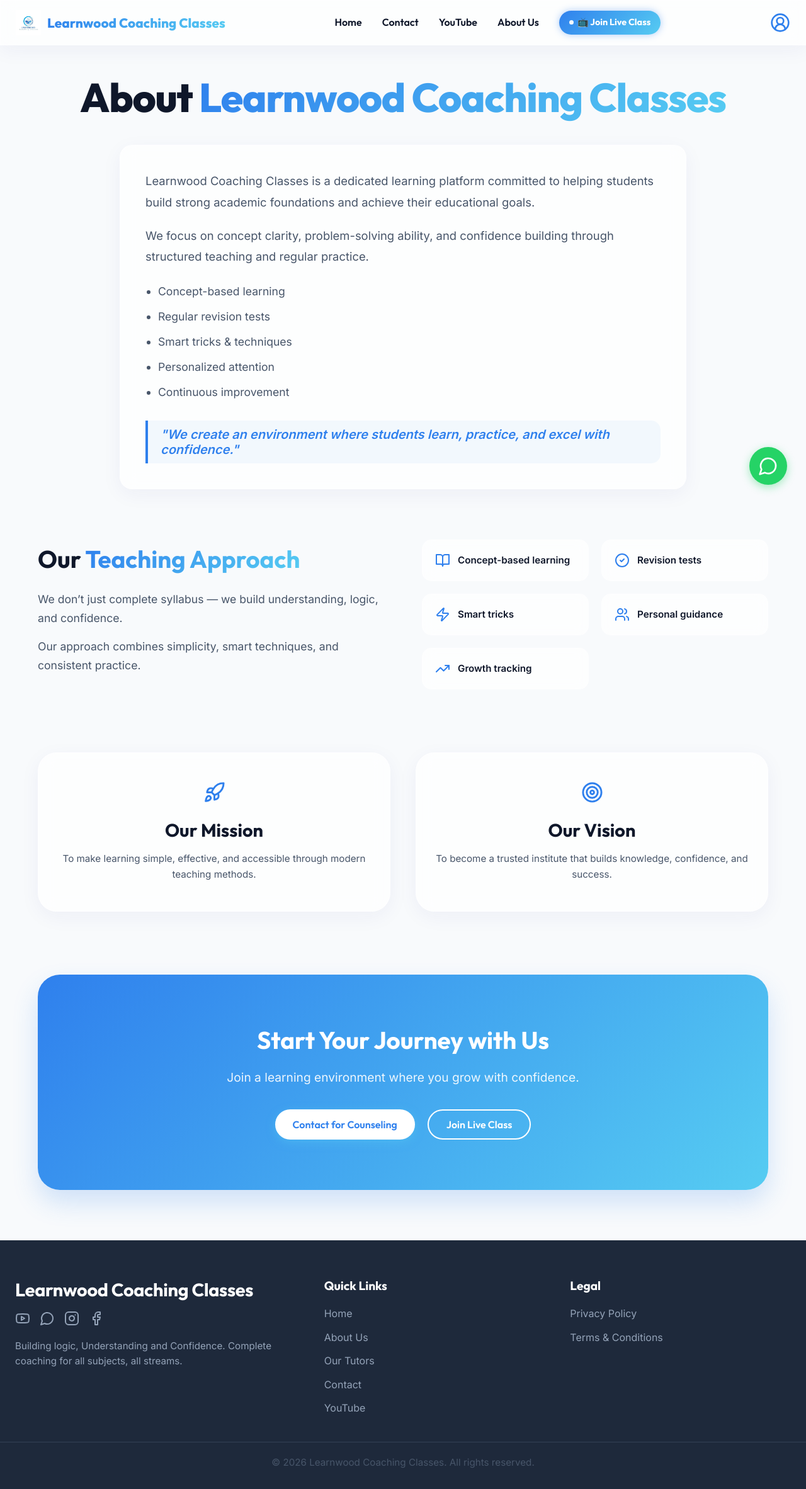
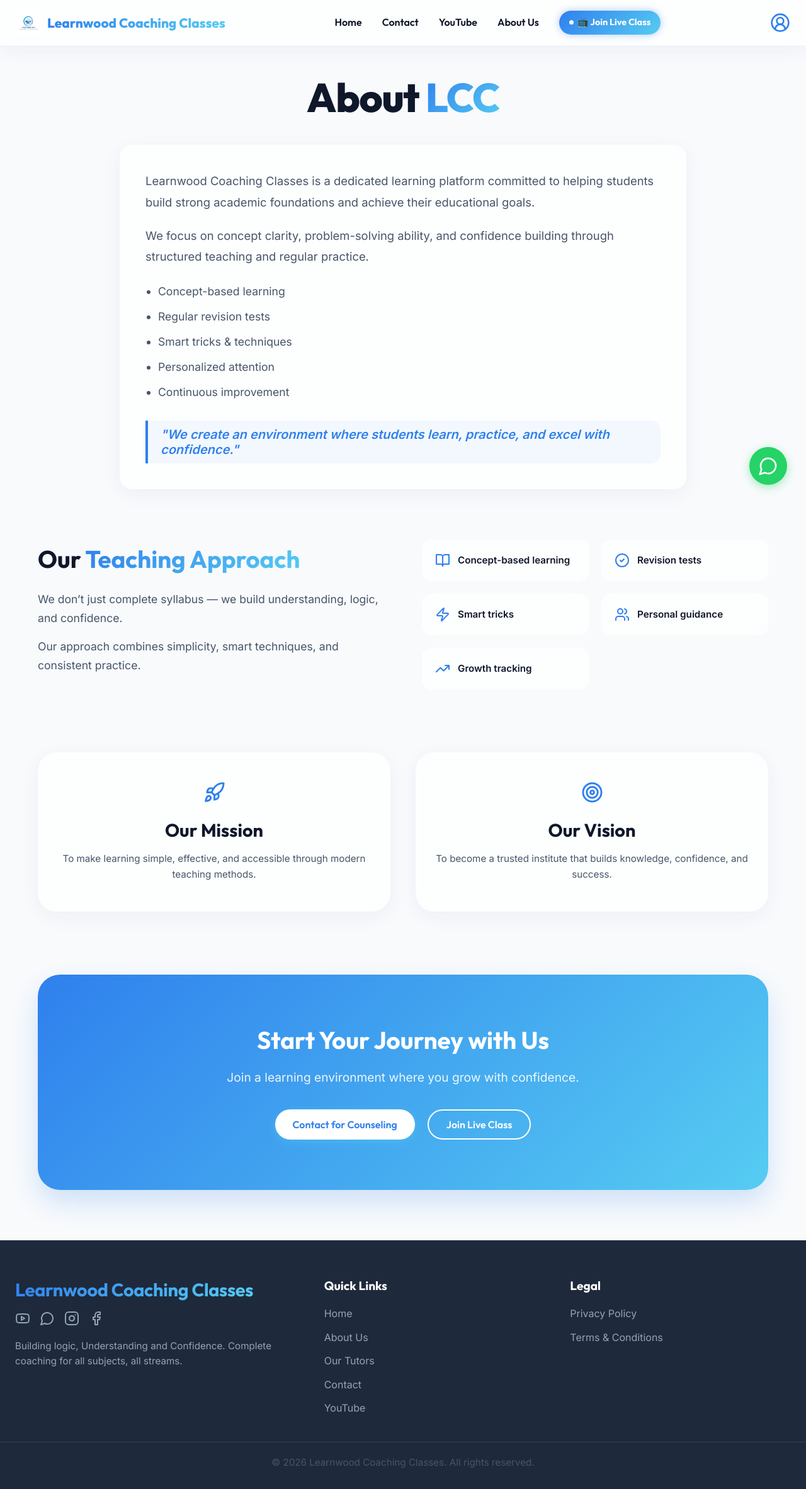
Before and after one commit to psukhmeet/LCC, a React (Vite) app: page /about in a window 1280 px wide. Shown: the whole page at 63% size. Built offline with nearby package versions, Linux system fonts and the light colour scheme; no server answers; the database is empty.

Commit message:
gradient fixed

```diff
--- a/src/components/layout/Footer.jsx
+++ b/src/components/layout/Footer.jsx
@@ -7,7 +7,7 @@ const Footer = () => {
     <footer style={{ background: '#1E293B', color: 'white', padding: '60px 0 30px', marginTop: 'auto' }}>
       <div className="container" style={{ display: 'flex', flexWrap: 'wrap', justifyContent: 'space-between', gap: '40px' }}>
         <div style={{ flex: '1 1 300px' }}>
-          <h3 className="heading-lg" style={{ color: 'white', fontSize: '1.8rem', margin: '0 0 16px 0' }}>Learnwood Coaching Classes</h3>
+          <h3 className="heading-lg" style={{ color: 'white', fontSize: '1.8rem', margin: '0 0 16px 0' }}><span className="text-gradient">Learnwood Coaching Classes</span></h3>
           <div style={{ marginBottom: '16px', display: 'flex', gap: '15px' }}>
             <a href="https://www.youtube.com/@LearnwoodCoachingClasses" target="_blank" rel="noopener noreferrer" style={{ color: '#94A3B8', transition: 'color 0.3s' }} onMouseEnter={(e) => e.currentTarget.style.color = '#fff'} onMouseLeave={(e) => e.currentTarget.style.color = '#94A3B8'}>
               <Youtube size={24} />
--- a/src/pages/About.jsx
+++ b/src/pages/About.jsx
@@ -26,7 +26,7 @@ const About = () => {
         animate={{ opacity: 1, y: 0 }}
       >
         <h1 className="heading-xl">
-          About <span className="text-gradient">Learnwood Coaching Classes</span>
+          About <span className="text-gradient">LCC</span>
         </h1>
 
         <div className="glass about-card">
```
